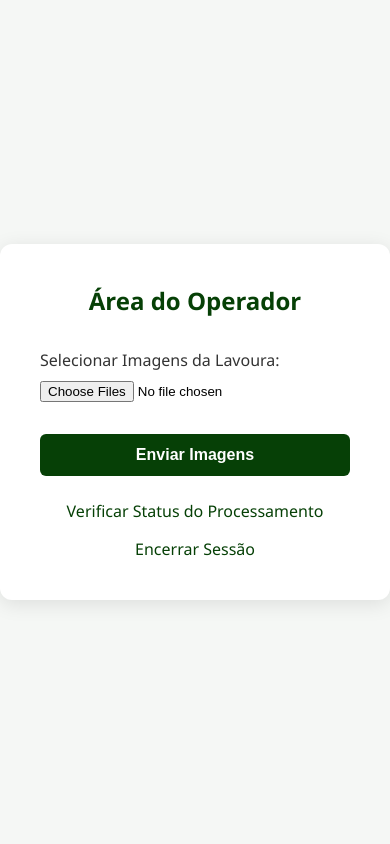
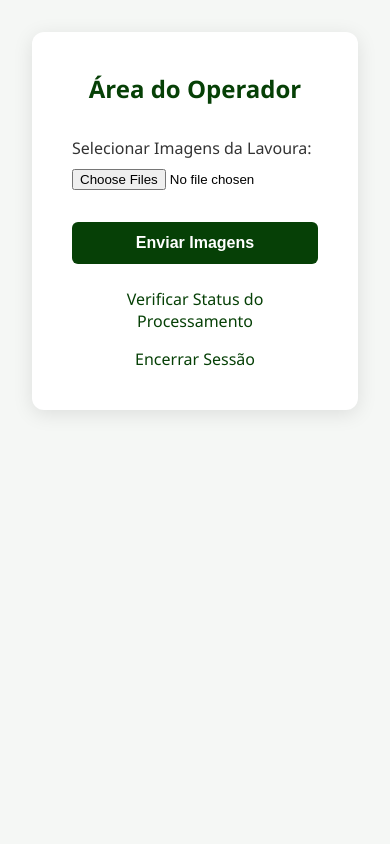
Before and after one commit to maryanacosta/AgriNeural, a Flask app: page /area_operador in a window 390 px wide. Run offline with Flask 3, Linux system fonts and the light colour scheme; the visitor is signed in with stand-in values (Sample User, id 1).

Commit message:
Responsividade - Permissão pra scrollar em abas com muito conteúdo, tais como a de envio de imagens pelo operador.

```diff
--- a/MVC/view/static/style.css
+++ b/MVC/view/static/style.css
@@ -14,10 +14,9 @@
 body {
   font-family: 'Segoe UI', sans-serif;
   background-color: var(--background);
-  display: flex;
-  align-items: center;
-  justify-content: center;
-  height: 100vh;
+  min-height: 100vh;
+  padding: 2rem;
+  overflow-y: auto;
 }
 
 .container {
@@ -27,6 +26,7 @@ body {
   box-shadow: 0 4px 20px rgba(0, 0, 0, 0.1);
   width: 100%;
   max-width: 400px;
+  margin: 0 auto;
 }
 
 h2 {
```
